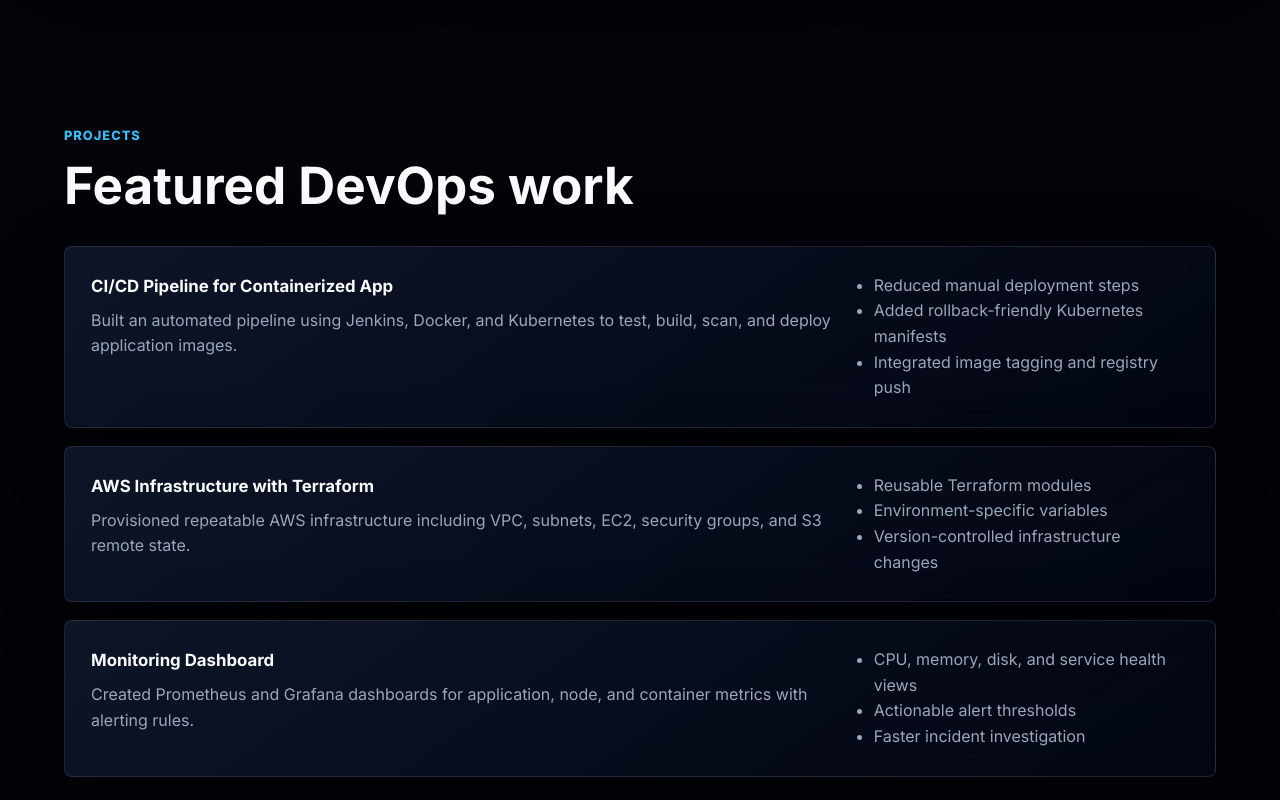
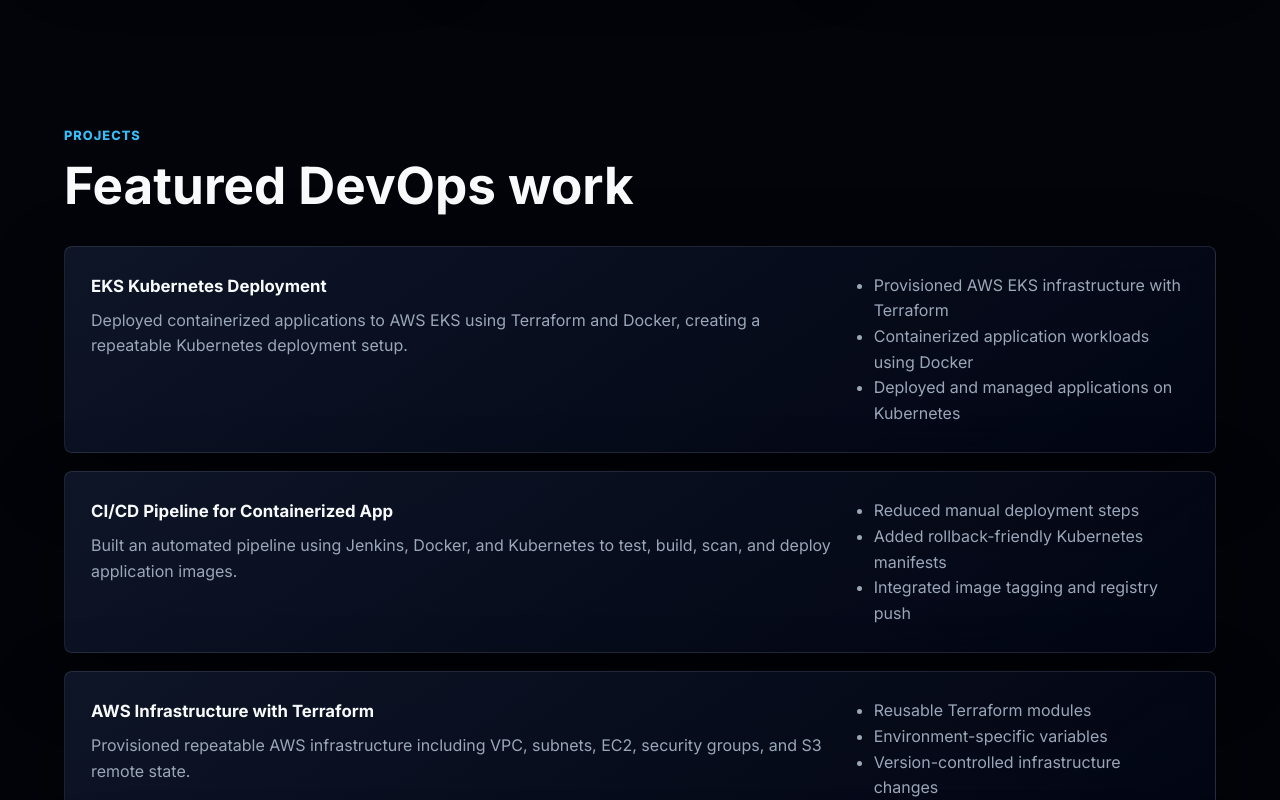
Before and after one commit to Jrishi123/Portfolio_Website, a plain HTML site: page index.html in a window 1280 px wide. Shown: the part 2000-2800 px from the top of the page. Drawn offline with Linux system fonts and the light colour scheme.

Commit message:
update index.html

```diff
--- a/index.html
+++ b/index.html
@@ -50,6 +50,7 @@
           </p>
           <div class="hero-actions">
             <a class="button primary" href="#projects">View Projects</a>
+            <a class="button secondary" href="resume.pdf" download>Download Resume</a>
             <a class="button secondary" href="mailto:jothickrishi2717@gmail.com">Contact Me</a>
           </div>
         </div>
@@ -88,7 +89,7 @@
         <div class="skills-grid">
           <article>
             <h3>Cloud</h3>
-            <p>AWS EC2, S3, VPC, IAM, Route 53, CloudWatch, Load Balancers,Azure Virtual Machines, Azure Storage, Azure Monitor</p>
+            <p>AWS EC2, S3, VPC, IAM, Route 53, CloudWatch, Load Balancers, Azure Virtual Machines, Azure Storage, Azure Monitor</p>
           </article>
           <article>
             <h3>CI/CD</h3>
@@ -117,6 +118,21 @@
         <p class="section-label">Projects</p>
         <h2>Featured DevOps work</h2>
         <div class="project-list">
+          <article class="project-card">
+            <div>
+              <h3>EKS Kubernetes Deployment</h3>
+              <p>
+                Deployed containerized applications to AWS EKS using Terraform
+                and Docker, creating a repeatable Kubernetes deployment setup.
+              </p>
+            </div>
+            <ul>
+              <li>Provisioned AWS EKS infrastructure with Terraform</li>
+              <li>Containerized application workloads using Docker</li>
+              <li>Deployed and managed applications on Kubernetes</li>
+            </ul>
+          </article>
+
           <article class="project-card">
             <div>
               <h3>CI/CD Pipeline for Containerized App</h3>
@@ -191,7 +207,7 @@
         <p class="section-label">Certifications</p>
         <h2>Certifications and learning</h2>
         <div class="cert-list">
-          <span>Azure 104 Certification - Pursuing</span>
+          <span>AWS Certification - Pursuing</span>
           <span>Docker and Kubernetes - Pursuing</span>
           <span>Terraform - Pursuing</span>
           <span>DevOps and Cloud Learning - In Progress</span>
```
